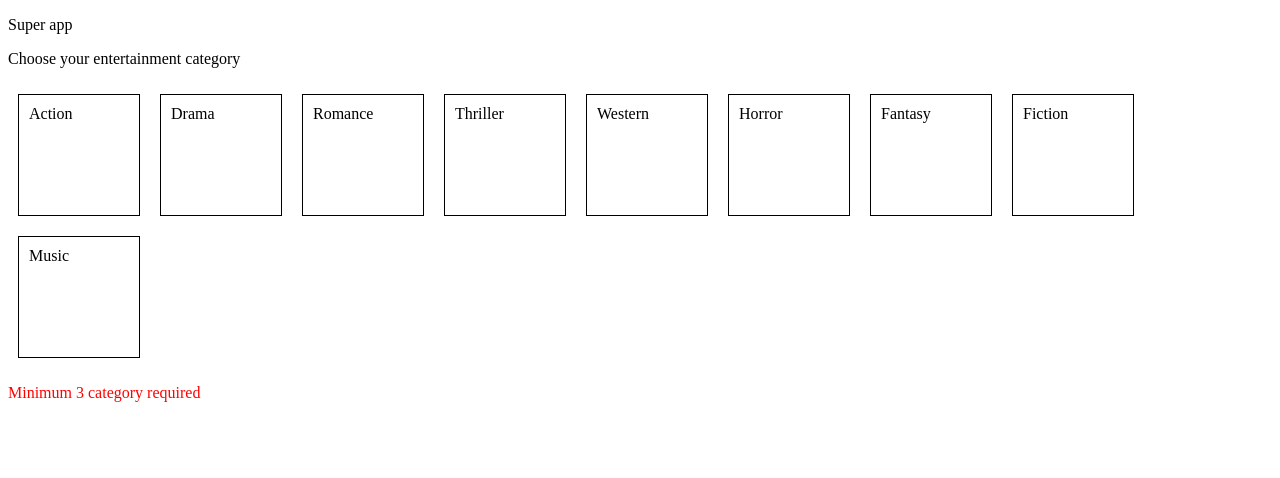
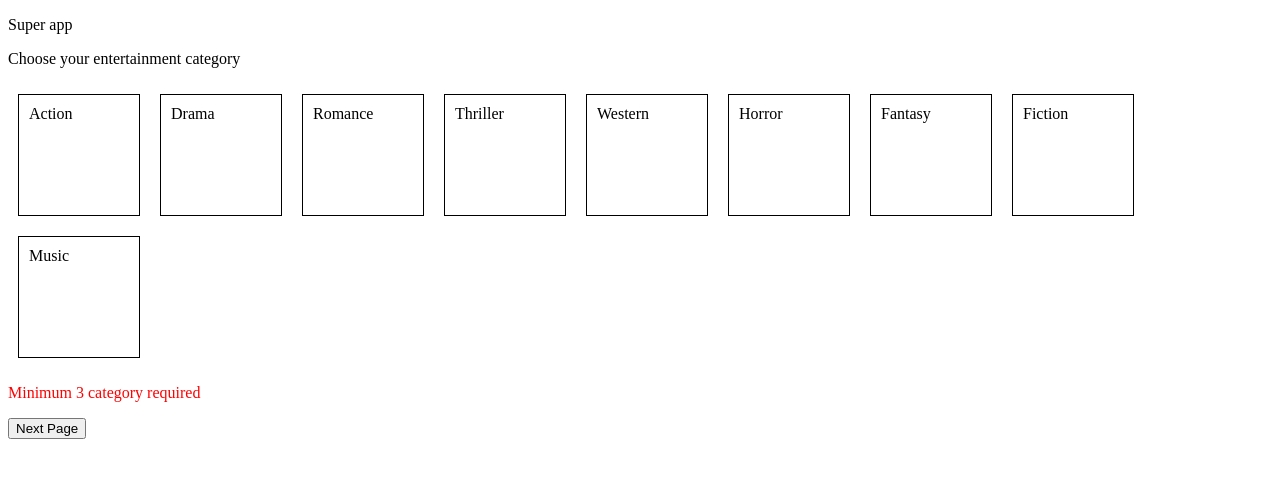
Before and after one commit to vikasvishwagna/Super-app, a React (Vite) app: page /gener in a window 1280 px wide. Shown: the top 478 px of the page. Built offline with nearby package versions, Linux system fonts and the light colour scheme.

Commit message:
feat: added next page button

```diff
--- a/src/Pages/Gener/Gener.jsx
+++ b/src/Pages/Gener/Gener.jsx
@@ -1,6 +1,8 @@
 import React, { useState } from 'react'
 import Box from "../../components/Box"
 import Chip from "../../components/chip"
+import NextPage from '../../components/NextPage'
+
 
 
 const MOVIES = [
@@ -15,12 +17,14 @@ const MOVIES = [
   { id: 8, category: "Music" },
 ]
 function Gener() {
+
   const [selectedMovies, setSelectedMovies] = useState([]);
   return (
     <div>
       <p className='title'>Super app</p>
       <p className='discription'>Choose your entertainment category</p>
 
+      {/* movie boxes */}
       <div className='movie-grid'>
         {MOVIES.map((movie)=>{
           return(
@@ -33,6 +37,7 @@ function Gener() {
 
       <p style={{color:"red"}}>{selectedMovies.length < 3 ? "Minimum 3 category required" : null }</p>
 
+        {/* selected boxes */}
       {selectedMovies.length > 0 ? selectedMovies.map((movieCategory)=>{
         return(
           <Chip data={movieCategory} selectedMovies={selectedMovies}
@@ -40,6 +45,9 @@ function Gener() {
         )
       }):null}
 
+      <NextPage selectedMovies={selectedMovies}/>
+
+
     </div>
   )
 }
--- /dev/null
+++ b/src/components/NextPage.jsx
@@ -0,0 +1,25 @@
+import React from 'react'
+import { useNavigate } from 'react-router-dom';
+
+
+function NextPage({selectedMovies}) {
+  const navigate = useNavigate();
+  function handleNavigate(){
+    if(selectedMovies.length < 3){
+      alert("select minimum 3 categorys to navigate Next Page");
+    }else{
+      localStorage.setItem("selectedMovie", JSON.stringify(selectedMovies));
+      navigate("/movies");
+    }
+  }
+  return (
+    <div>
+      <button style={{
+        cursor:"pointer",
+      }} onClick={handleNavigate}>
+        Next Page</button>
+    </div>
+  )
+}
+
+export default NextPage
```
